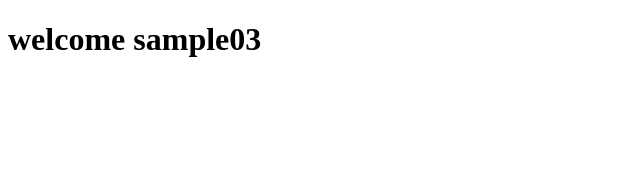
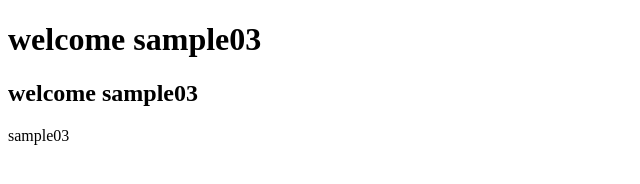
Before and after one commit to JU-YEONJI/04.10.test02, a plain HTML site: page sample03.html in a window 1280 px wide. Shown: the whole page, without its empty margins (0-640 px from the left). Drawn offline with Linux system fonts and the light colour scheme.

Commit message:
sample03 2th

```diff
--- a/sample03.html
+++ b/sample03.html
@@ -9,6 +9,8 @@
 <body>
 
     <h1>welcome sample03</h1>
+    <h2>welcome sample03</h2>
+    <p> sample03 </p>
 
 </body>
 </html>
```
